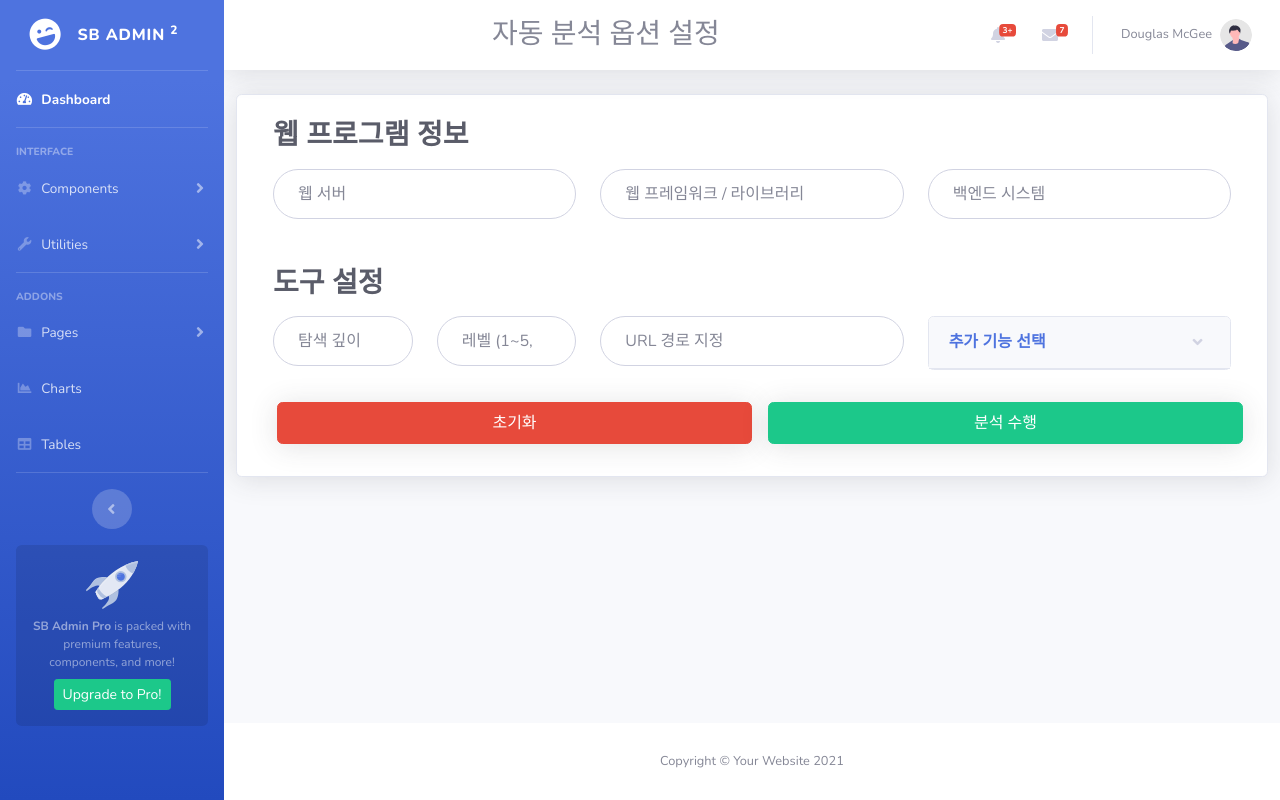
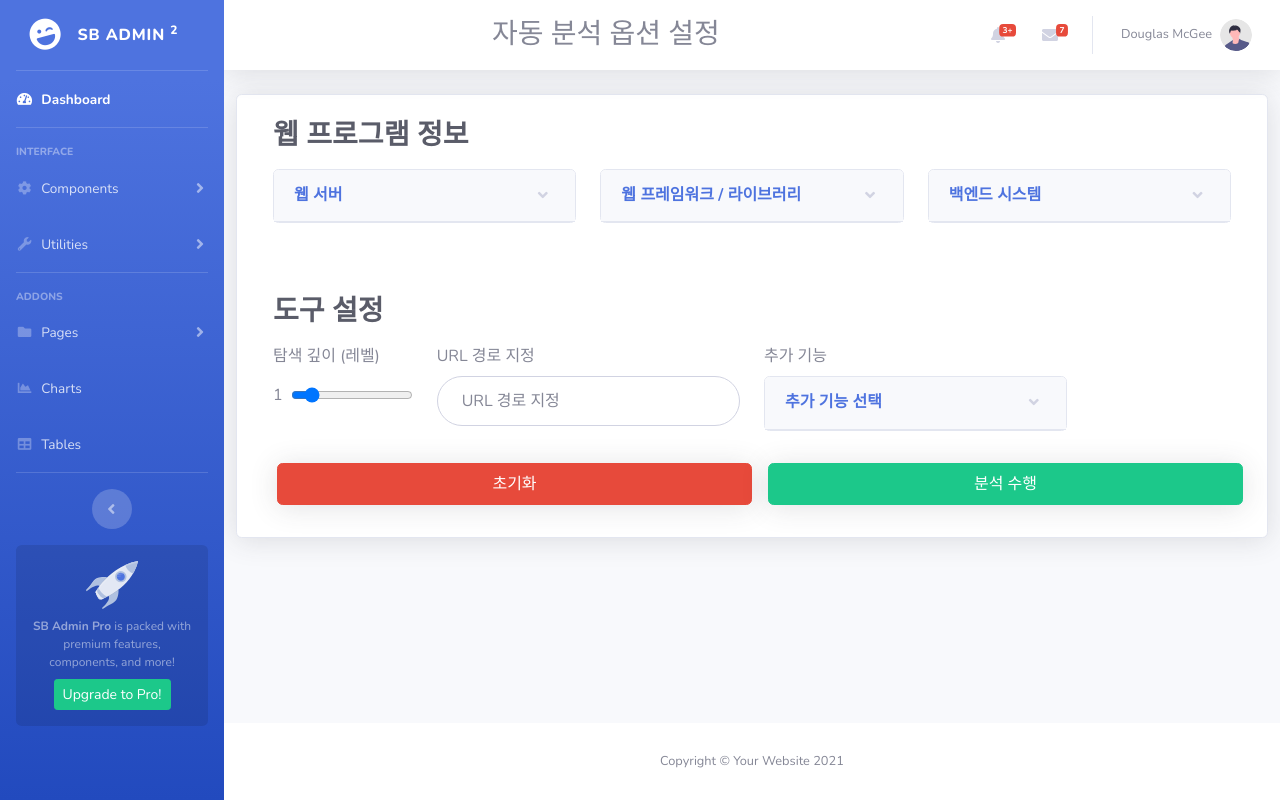
Before and after one commit to BWASP/BWASP, a Flask app: page /automation/options in a window 1280 px wide. Run offline with Flask 2, Linux system fonts and the light colour scheme; some libraries are stand-ins or nearby versions.

Commit message:
Changed options.html  - Changed few fields.  - Changed element id to Camelcase.  - Integrated some fields.

```diff
--- a/Web/templates/automation/options.html
+++ b/Web/templates/automation/options.html
@@ -368,28 +368,111 @@
                 <form class="row bg-white border rounded shadow p-4">
                     <h3 class="col-md-12 mb-3 text-dark font-weight-bold">웹 프로그램 정보</h3>
                     <div class="col-md-4">
-                        <input type="text" class="form-control p-4 rounded-pill" id="web_server" placeholder="웹 서버">
+                        <div class="card mb-4">
+                            <a href="#WebServerSelection" class="d-block card-header py-3" data-toggle="collapse"
+                               role="button" aria-expanded="false" aria-controls="WebServerSelection">
+                                <h6 class="m-0 font-weight-bold text-primary">웹 서버</h6>
+                            </a>
+                            <div class="collapse" id="WebServerSelection" style="">
+                                <div class="card-body">
+                                    <div class="form-group mb-0">
+                                        <div class="custom-control custom-checkbox small">
+                                            <input type="checkbox" class="custom-control-input"
+                                                   id="Info-WebServer-Apache">
+                                            <label class="custom-control-label pt-1"
+                                                   for="Info-WebServer-Apache">Apache</label>
+                                        </div>
+                                    </div>
+                                    <div class="form-group mb-0">
+                                        <div class="custom-control custom-checkbox small">
+                                            <input type="checkbox" class="custom-control-input"
+                                                   id="Info-WebServer-Nginx">
+                                            <label class="custom-control-label pt-1"
+                                                   for="Info-WebServer-Nginx">Nginx</label>
+                                        </div>
+                                    </div>
+                                </div>
+                            </div>
+                        </div>
                     </div>
                     <div class="col-md-4">
-                        <input type="text" class="form-control p-4 rounded-pill" id="web_framework" placeholder="웹 프레임워크 / 라이브러리">
+                        <div class="card mb-4">
+                            <a href="#WebFrameworkSelection" class="d-block card-header py-3" data-toggle="collapse"
+                               role="button" aria-expanded="false" aria-controls="WebFrameworkSelection">
+                                <h6 class="m-0 font-weight-bold text-primary">웹 프레임워크 / 라이브러리</h6>
+                            </a>
+                            <div class="collapse" id="WebFrameworkSelection" style="">
+                                <div class="card-body">
+                                    <div class="form-group mb-0">
+                                        <div class="custom-control custom-checkbox small">
+                                            <input type="checkbox" class="custom-control-input"
+                                                   id="Info-Frameworks-React">
+                                            <label class="custom-control-label pt-1"
+                                                   for="Info-Frameworks-React">React</label>
+                                        </div>
+                                    </div>
+                                    <div class="form-group mb-0">
+                                        <div class="custom-control custom-checkbox small">
+                                            <input type="checkbox" class="custom-control-input"
+                                                   id="Info-Frameworks-Angular">
+                                            <label class="custom-control-label pt-1" for="Info-Frameworks-Angular">Angular.JS</label>
+                                        </div>
+                                    </div>
+                                </div>
+                            </div>
+                        </div>
                     </div>
                     <div class="col-md-4">
-                        <input type="text" class="form-control p-4 rounded-pill" id="web_backend" placeholder="백엔드 시스템">
+                        <div class="card mb-4">
+                            <a href="#WebBackendSelection" class="d-block card-header py-3" data-toggle="collapse"
+                               role="button" aria-expanded="false" aria-controls="WebBackendSelection">
+                                <h6 class="m-0 font-weight-bold text-primary">백엔드 시스템</h6>
+                            </a>
+                            <div class="collapse" id="WebBackendSelection" style="">
+                                <div class="card-body">
+                                    <div class="form-group mb-0">
+                                        <div class="custom-control custom-checkbox small">
+                                            <input type="checkbox" class="custom-control-input" id="Info-Backend-Flask">
+                                            <label class="custom-control-label pt-1"
+                                                   for="Info-Backend-Flask">Flask</label>
+                                        </div>
+                                    </div>
+                                    <div class="form-group mb-0">
+                                        <div class="custom-control custom-checkbox small">
+                                            <input type="checkbox" class="custom-control-input"
+                                                   id="Info-Backend-Django">
+                                            <label class="custom-control-label pt-1"
+                                                   for="Info-Backend-Django">Django</label>
+                                        </div>
+                                    </div>
+                                </div>
+                            </div>
+                        </div>
                     </div>
 
                     <h3 class="col-md-12 mt-5 mb-3 text-dark font-weight-bold">도구 설정</h3>
                     <div class="col-md-2">
-                        <input type="number" class="form-control p-4 rounded-pill" id="tool_recursive_depth" placeholder="탐색 깊이">
+                        <div class="form-group">
+                            <label for="ToolLevel">탐색 깊이 (레벨)</label>
+                            <div class="d-flex align-items-center">
+                                <p class="mb-0 mr-2">1</p>
+                                <input type="range" class="form-control" min="1" max="5" value="1" id="ToolLevel">
                             </div>
-                    <div class="col-md-2">
-                        <input type="number" class="form-control p-4 rounded-pill" id="tool_level" placeholder="레벨 (1~5, 기본 : 3)">
+                        </div>
                     </div>
                     <div class="col-md-4">
-                        <input type="number" class="form-control p-4 rounded-pill" id="tool_url_path" placeholder="URL 경로 지정">
+                        <div class="form-group">
+                            <label for="ToolURLPath">URL 경로 지정</label>
+                            <input type="text" class="form-control p-4 rounded-pill" id="ToolURLPath"
+                                   placeholder="URL 경로 지정">
+                        </div>
                     </div>
                     <div class="col-md-4">
-                        <div class="card mb-4">
-                            <a href="#additionalFuncs" class="d-block card-header py-3" data-toggle="collapse" role="button" aria-expanded="false" aria-controls="additionalFuncs">
+                        <div class="form-group">
+                            <label for="AdditionalFunctions">추가 기능</label>
+                            <div class="card mb-4" id="AdditionalFunctions">
+                                <a href="#additionalFuncs" class="d-block card-header py-3" data-toggle="collapse"
+                                   role="button" aria-expanded="false" aria-controls="additionalFuncs">
                                     <h6 class="m-0 font-weight-bold text-primary">추가 기능 선택</h6>
                                 </a>
                                 <div class="collapse" id="additionalFuncs" style="">
@@ -397,18 +480,23 @@
                                         <div class="form-group mb-0">
                                             <div class="custom-control custom-checkbox small">
                                                 <input type="checkbox" class="custom-control-input" id="fnc-port-scan">
-                                            <label class="custom-control-label pt-1" for="fnc-port-scan">포트 스캔 (알려진 포트)</label>
+                                                <label class="custom-control-label pt-1" for="fnc-port-scan">포트 스캔 (알려진
+                                                    포트)</label>
                                             </div>
                                         </div>
                                         <div class="form-group mb-0">
                                             <div class="custom-control custom-checkbox small">
-                                            <input type="checkbox" class="custom-control-input" id="fnc-csp-evaluate">
-                                            <label class="custom-control-label pt-1" for="fnc-csp-evaluate">CSP 평가</label>
+                                                <input type="checkbox" class="custom-control-input"
+                                                       id="fnc-csp-evaluate">
+                                                <label class="custom-control-label pt-1" for="fnc-csp-evaluate">CSP
+                                                    평가</label>
                                             </div>
                                         </div>
                                     </div>
                                 </div>
                             </div>
+                        </div>
+
                     </div>
                     <div class="col-md-6 p-2">
                         <a class="btn btn-danger shadow p-2 pl-3 pr-3 ml-2 w-100" href="#">초기화</a>
```
Lines whose indentation alone changed are shown as unchanged.
